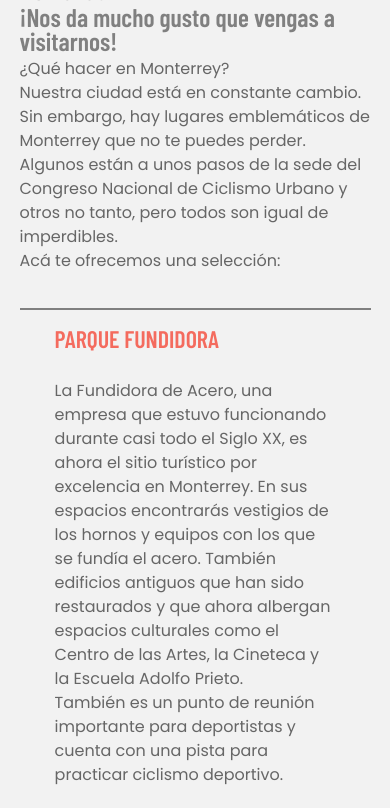
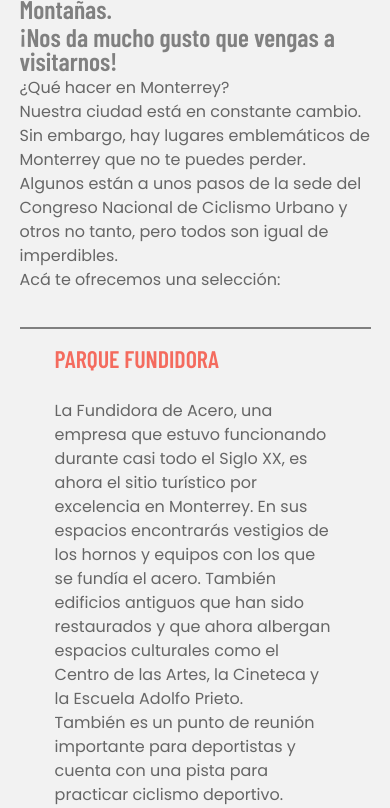
Before and after one commit to birdiedaboy/congreso_biciredmx_2019, a plain HTML site: page turismo.html in a window 390 px wide. Shown: the part 132-940 px from the top of the page. Drawn offline with nearby package versions, Linux system fonts and the light colour scheme.

Commit message:
arreglando espacio entre el navbar y el contenido main, agregamos en el media una regla para main dnd le agregamos un padding para uqe nose sobrepusiera

```diff
--- a/estilo.css
+++ b/estilo.css
@@ -762,5 +762,8 @@ label[for="collapse"] {
     margin-right: 0%;
 
 }
+    main{
+        padding-top: 10%;
+    }
 
 }
```
